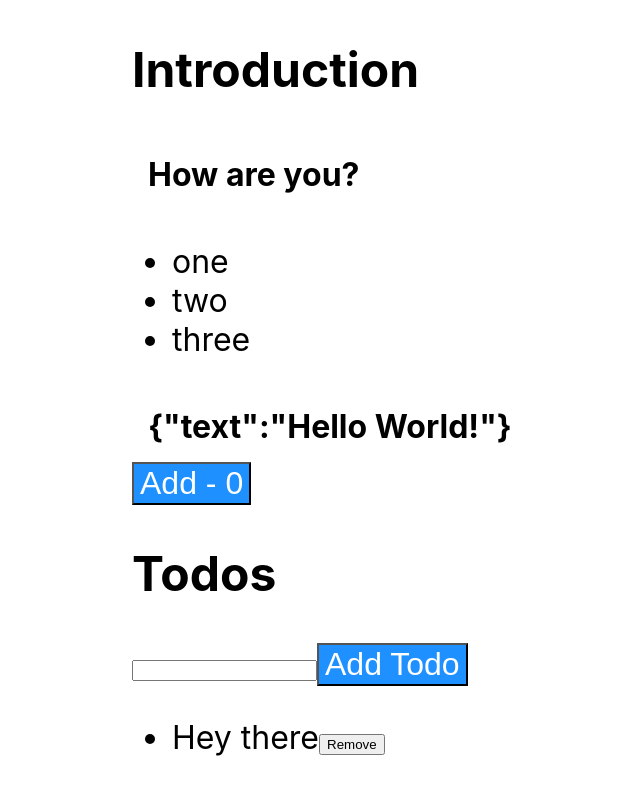
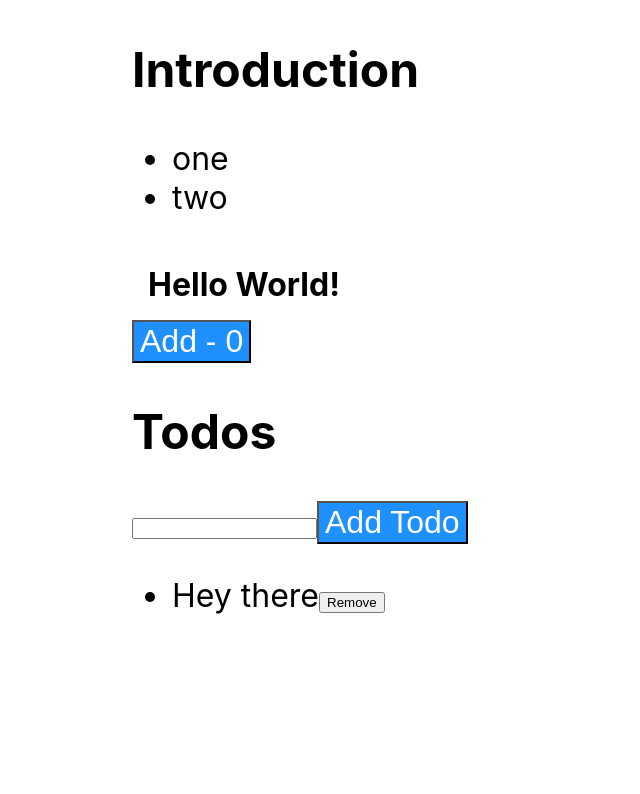
Before and after one commit to mvlz/ts-react, a React (Create React App) app: page / in a window 1280 px wide. Shown: the top 794 px of the page, without its empty margins (108-748 px from the left). Built offline with nearby package versions, Linux system fonts and the light colour scheme.

Commit message:
refactor: Refactor the code and make it modular

```diff
--- a/src/App.tsx
+++ b/src/App.tsx
@@ -1,94 +1,17 @@
-import React, { useCallback, useEffect, useRef, useState } from "react";
+import { useCallback, useEffect, useRef, useState } from "react";
 import { useTodos } from "./hooks/useTodos";
 import "./App.css";
-
-const Heading = ({ title }: { title: string }) => <h2>{title}</h2>;
-
-const Box = ({ children }: { children: React.ReactNode }) => (
-  <div
-    style={{
-      padding: "1rem",
-      fontWeight: "bold",
-    }}
-  >
-    {children}
-  </div>
-);
-
-const List = ({
-  items,
-  onClick,
-}: {
-  items: string[];
-  onClick?: (item: string) => void;
-}) => (
-  <ul>
-    {items.map((item, index) => {
-      return (
-        <li key={index} onClick={() => onClick?.(item)}>
-          {item}
-        </li>
-      );
-    })}
-  </ul>
-);
+import {
+  UL,
+  Box,
+  Button,
+  Heading,
+  Incrementer,
+  List,
+} from "./components/index";
 
 interface Payload {
   text: string;
-}
-
-const Button: React.FunctionComponent<
-  React.DetailedHTMLProps<
-    React.ButtonHTMLAttributes<HTMLButtonElement>,
-    HTMLButtonElement
-  > & { title?: string }
-> = ({ title, children, style, ...rest }) => (
-  <button
-    style={{
-      ...style,
-      backgroundColor: "dodgerblue",
-      color: "white",
-      fontSize: "xx-large",
-    }}
-    {...rest}
-  >
-    {title ?? children}
-  </button>
-);
-
-const useNumber = (initialValue: number) => useState<number>(initialValue);
-
-type UseNumberValue = ReturnType<typeof useNumber>[0];
-type UseNumberSetValue = ReturnType<typeof useNumber>[1];
-
-const Incrementer: React.FunctionComponent<{
-  value: UseNumberValue;
-  setValue: UseNumberSetValue;
-}> = ({ value, setValue }) => (
-  <Button onClick={() => setValue(value + 1)} title={`Add - ${value}`} />
-);
-
-function UL<T>({
-  items,
-  render,
-  itemClick,
-}: React.DetailedHTMLProps<
-  React.HTMLAttributes<HTMLUListElement>,
-  HTMLUListElement
-> & {
-  items: T[];
-  render: (item: T) => React.ReactNode;
-  itemClick: (item: T) => void;
-}) {
-  return (
-    <ul>
-      {items.map((item, index) => (
-        <li onClick={() => itemClick(item)} key={index}>
-          {render(item)}
-        </li>
-      ))}
-    </ul>
-  );
 }
 
 function App() {
@@ -123,9 +46,8 @@ function App() {
   return (
     <div>
       <Heading title="Introduction" />
-      <Box>How are you?</Box>
-      <List items={["one", "two", "three"]} onClick={onListClick} />
-      <Box>{JSON.stringify(payload)}</Box>
+      <List items={["one", "two"]} onClick={onListClick} />
+      <Box>{payload?.text}</Box>
       <Incrementer value={value} setValue={setValue} />
       <Heading title="Todos" />
       <div>
--- /dev/null
+++ b/src/components/Box.tsx
@@ -0,0 +1,13 @@
+import React from "react";
+const Box = ({ children }: { children: React.ReactNode }) => (
+  <div
+    style={{
+      padding: "1rem",
+      fontWeight: "bold",
+    }}
+  >
+    {children}
+  </div>
+);
+
+export default Box;
--- /dev/null
+++ b/src/components/Button.tsx
@@ -0,0 +1,21 @@
+import React from "react";
+
+const Button: React.FunctionComponent<
+  React.DetailedHTMLProps<
+    React.ButtonHTMLAttributes<HTMLButtonElement>,
+    HTMLButtonElement
+  > & { title?: string }
+> = ({ title, children, style, ...rest }) => (
+  <button
+    style={{
+      ...style,
+      backgroundColor: "dodgerblue",
+      color: "white",
+      fontSize: "xx-large",
+    }}
+    {...rest}
+  >
+    {title ?? children}
+  </button>
+);
+export default Button;
--- /dev/null
+++ b/src/components/GenericUL.tsx
@@ -0,0 +1,25 @@
+import React from "react";
+
+function UL<T>({
+  items,
+  render,
+  itemClick,
+}: React.DetailedHTMLProps<
+  React.HTMLAttributes<HTMLUListElement>,
+  HTMLUListElement
+> & {
+  items: T[];
+  render: (item: T) => React.ReactNode;
+  itemClick: (item: T) => void;
+}) {
+  return (
+    <ul>
+      {items.map((item, index) => (
+        <li onClick={() => itemClick(item)} key={index}>
+          {render(item)}
+        </li>
+      ))}
+    </ul>
+  );
+}
+export default UL;
--- /dev/null
+++ b/src/components/Heading.tsx
@@ -0,0 +1,2 @@
+const Heading = ({ title }: { title: string }) => <h2>{title}</h2>;
+export default Heading;
--- /dev/null
+++ b/src/components/Incrementer.tsx
@@ -0,0 +1,11 @@
+import React from "react";
+import { UseNumberValue, UseNumberSetValue } from "../hooks/useNumber";
+import Button from "./Button";
+
+const Incrementer: React.FunctionComponent<{
+  value: UseNumberValue;
+  setValue: UseNumberSetValue;
+}> = ({ value, setValue }) => (
+  <Button onClick={() => setValue(value + 1)} title={`Add - ${value}`} />
+);
+export default Incrementer;
--- /dev/null
+++ b/src/components/List.tsx
@@ -0,0 +1,18 @@
+const List = ({
+  items,
+  onClick,
+}: {
+  items: string[];
+  onClick?: (item: string) => void;
+}) => (
+  <ul>
+    {items.map((item, index) => {
+      return (
+        <li key={index} onClick={() => onClick?.(item)}>
+          {item}
+        </li>
+      );
+    })}
+  </ul>
+);
+export default List;
--- /dev/null
+++ b/src/components/index.tsx
@@ -0,0 +1,6 @@
+export { default as Box } from "./Box";
+export { default as Button } from "./Button";
+export { default as UL } from "./GenericUL";
+export { default as Heading } from "./Heading";
+export { default as Incrementer } from "./Incrementer";
+export { default as List } from "./List";
--- /dev/null
+++ b/src/hooks/useNumber.ts
@@ -0,0 +1,6 @@
+import { useState } from "react";
+
+const useNumber = (initialValue: number) => useState<number>(initialValue);
+
+export type UseNumberValue = ReturnType<typeof useNumber>[0];
+export type UseNumberSetValue = ReturnType<typeof useNumber>[1];
```
